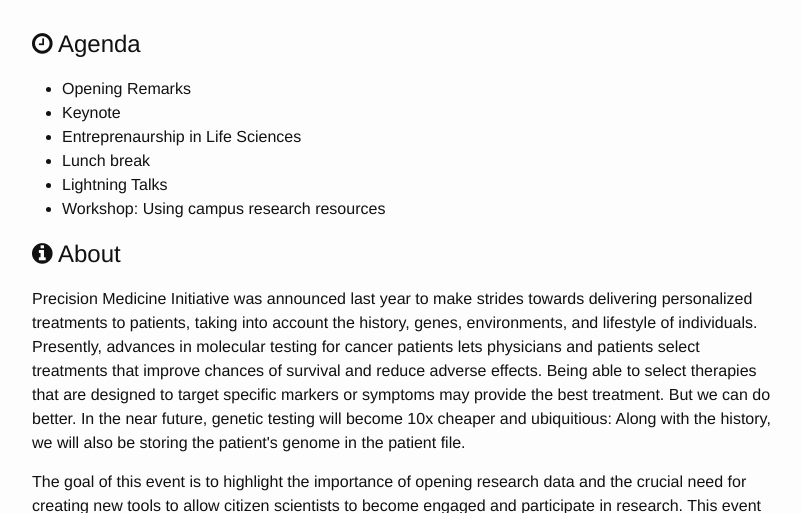
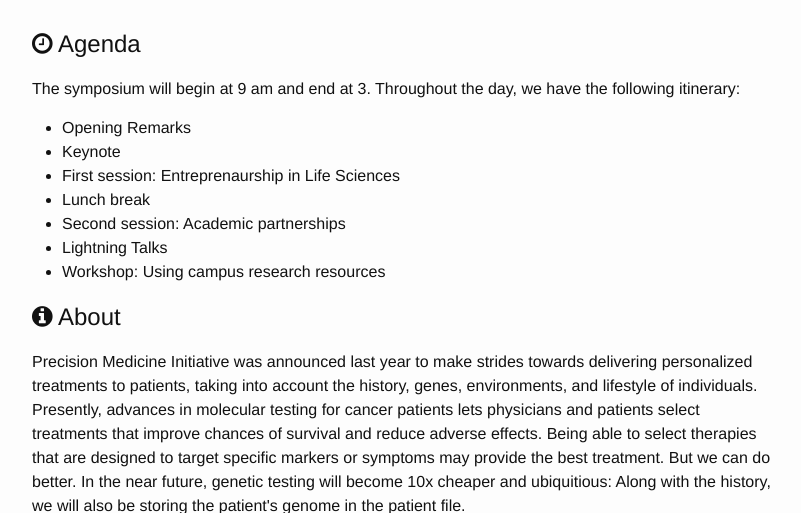
Before and after one commit to dhillonv10/pmi, a Jekyll site: the page built from index.html, in a window 1280 px wide and 900 px high, cut to the strip 387-900 px from the top of the window. Shown: the whole strip, without its empty margins (238-1039 px from the left). Built offline with Jekyll 4.4.1, drawn with Linux system fonts in a browser that asks for light colours; nearby versions of some CDN libraries.

Commit message:
adding new information

```diff
--- a/index.html
+++ b/index.html
@@ -5,11 +5,14 @@ cover: 'http://www.abisolutions.org.uk/website/images/ConferencesHR.jpg'
 
 <h2><i class="fa fa-clock-o"></i> Agenda </h2>
 
+<p> The symposium will begin at 9 am and end at 3. Throughout the day, we have the following itinerary: </p>
+
 <ul>
   <li>Opening Remarks</li>
   <li>Keynote</li>
-  <li>Entreprenaurship in Life Sciences</li>
+  <li>First session: Entreprenaurship in Life Sciences</li>
   <li>Lunch break</li>
+  <li>Second session: Academic partnerships</li>
   <li>Lightning Talks</li>
   <li>Workshop: Using campus research resources</li>
 </ul>
@@ -21,6 +24,7 @@ cover: 'http://www.abisolutions.org.uk/website/images/ConferencesHR.jpg'
 <p> The goal of this event is to highlight the importance of opening research data and the crucial need for creating new tools to allow citizen scientists to become engaged and participate in research. This event would be structured similarly to a mini-symposium, beginning early in the morning and ending early-afternoon. The symposium is open to all students, staff and faculty and will be lead by faculty and student-researchers across various disciplines. </p>
 
 <img src="vision.jpg" />
-<br />
+
+<p> <br /> </p>
 
 <h2><i class="fa fa-users"></i> Organizers </h2>
```
